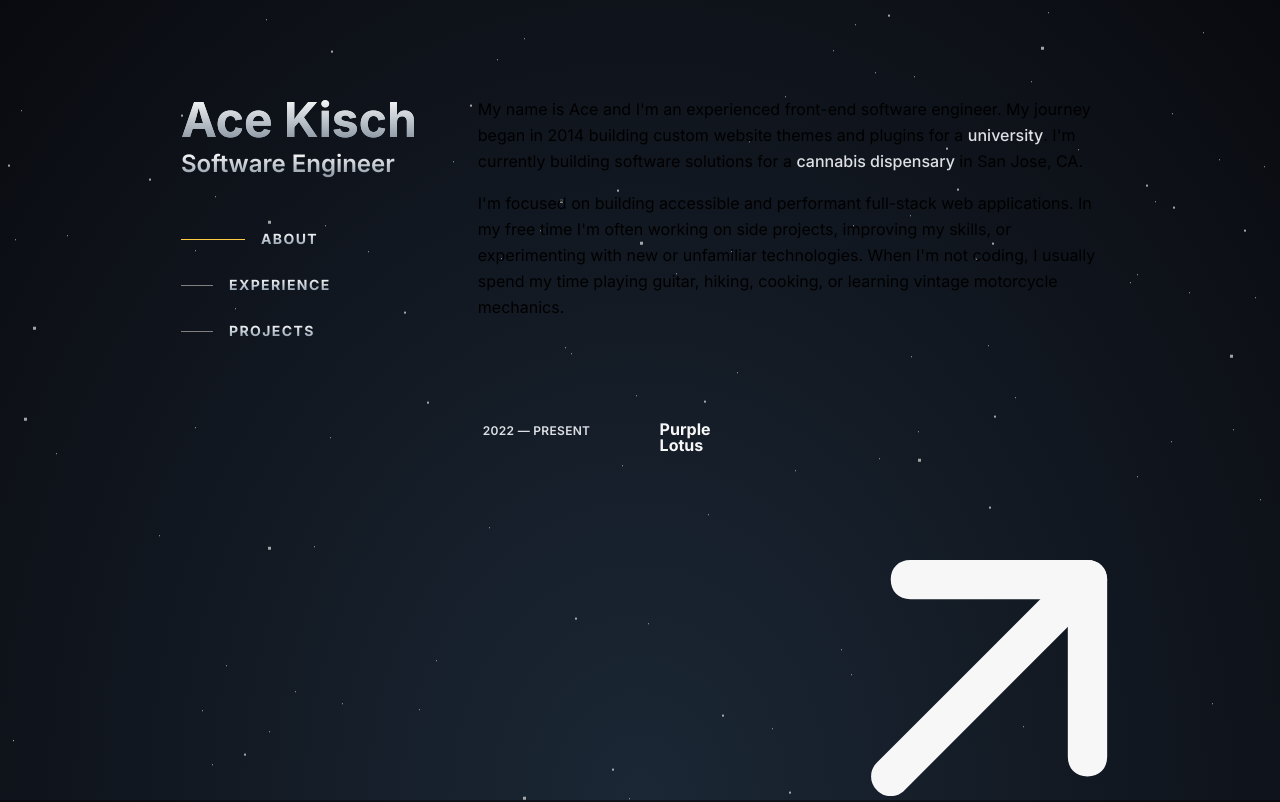
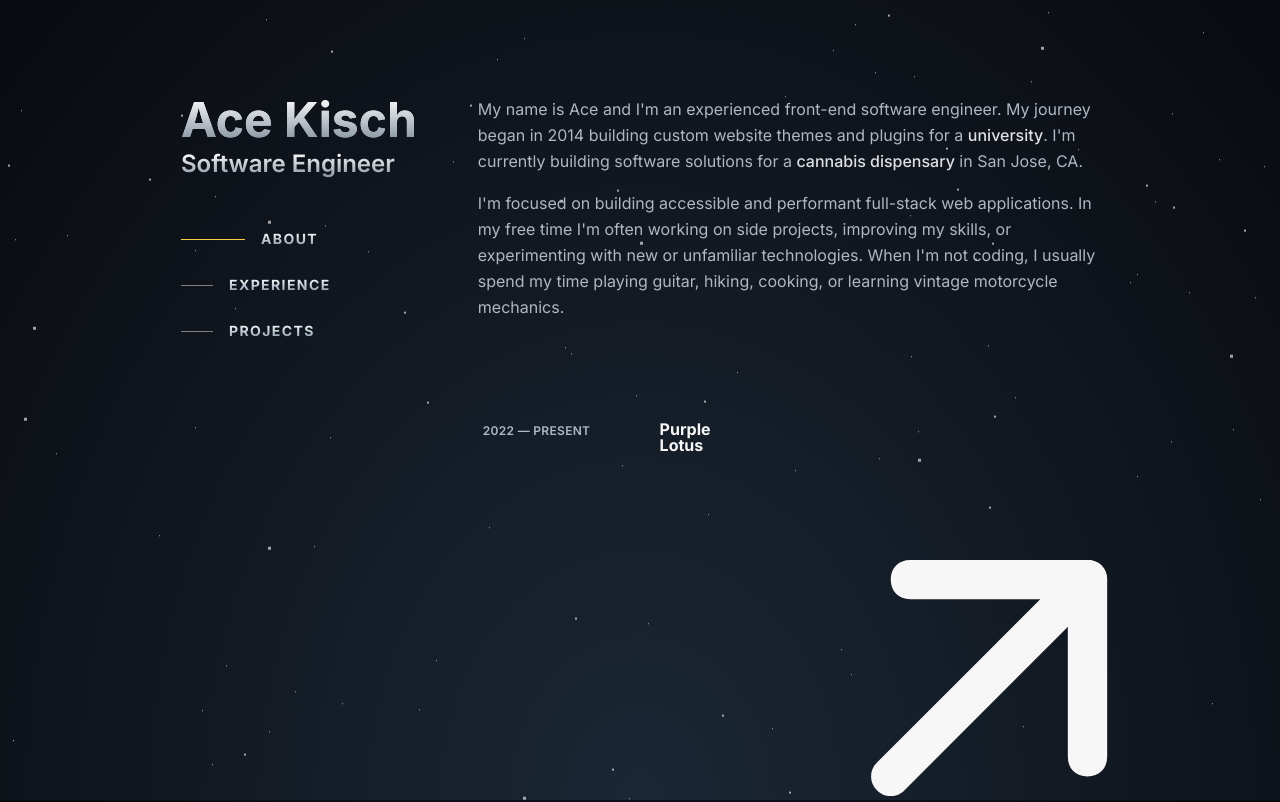
Before and after one commit to AceGK/portfolio-2024, a Next.js app: page / in a window 1280 px wide. Shown: the top 802 px of the page. Built offline with nearby package versions, Linux system fonts and the light colour scheme.

Commit message:
Update _variables.scss

```diff
--- a/app/styles/_variables.scss
+++ b/app/styles/_variables.scss
@@ -20,7 +20,7 @@ $colors: (
     --clr-#{$name}-bg: #{rgba($color, 0.2)};
   }
 
-  // --clr-text: #afb7c2;
+  --clr-text: #afb7c2;
   --clr-heading: hsl(0, 0%, 97%);
   --clr-heading-muted: hsl(0, 0%, 80%);
   --clr-neutral-700: hsl(0, 0%, 50%);
```
